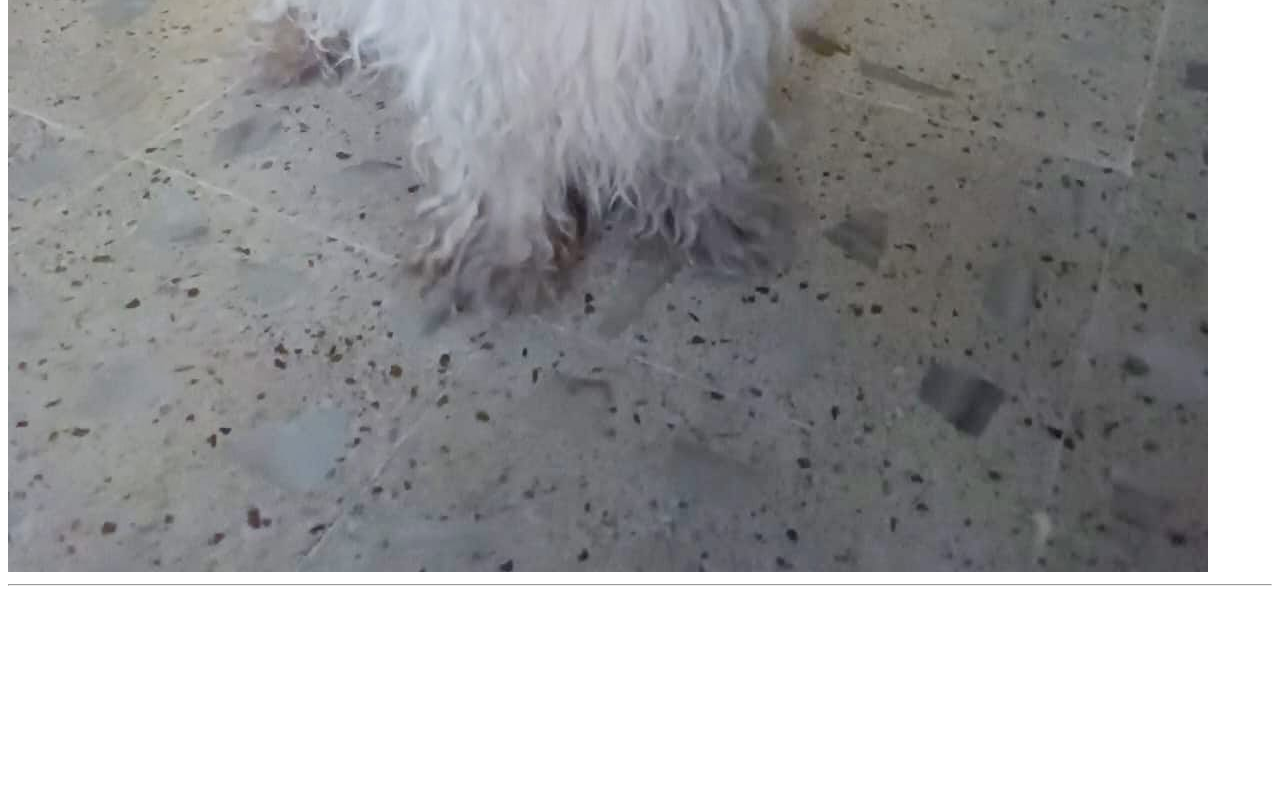
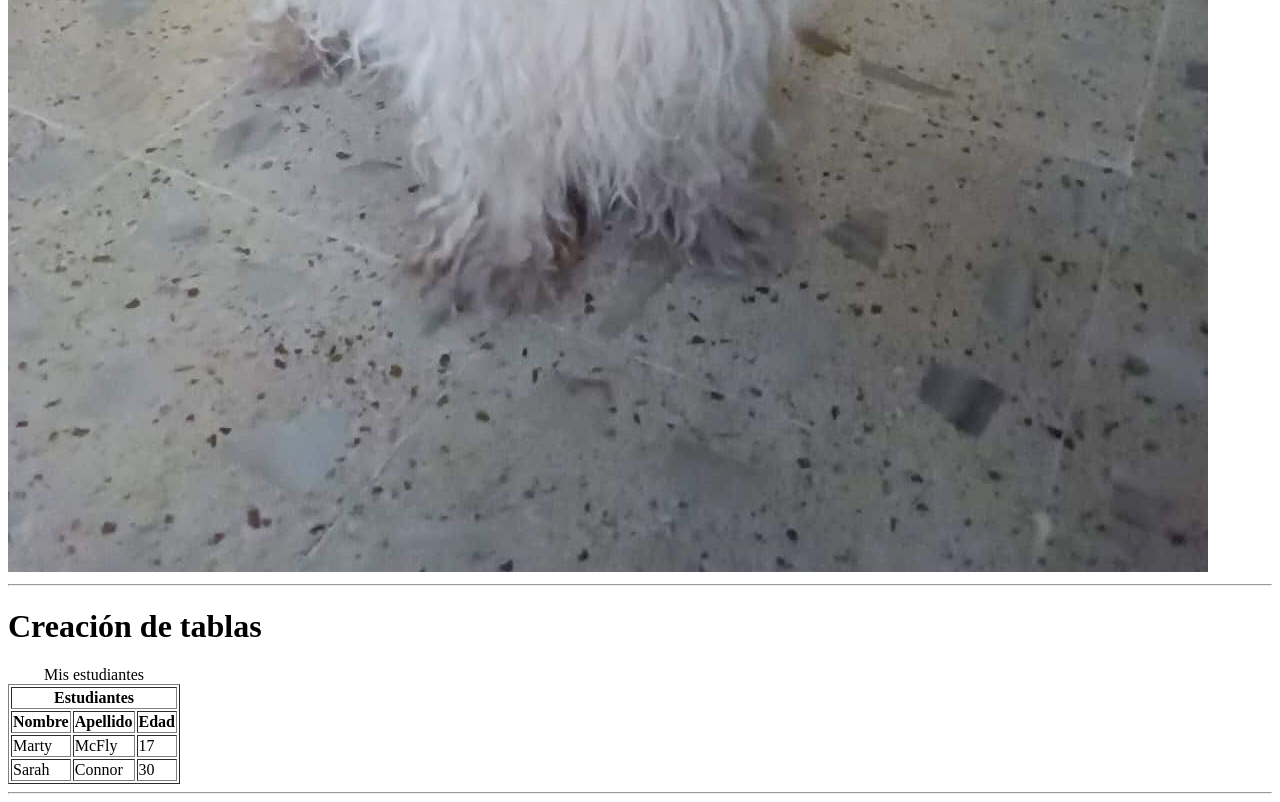
Before and after one commit to spectrum1009/PracticaHTML1, a plain HTML site: page index.html in a window 1280 px wide. Shown: the part 2326-3128 px from the top of the page. Before the commit the page ends 2920 px from the top, so only its background shows below. Drawn offline with Linux system fonts and the light colour scheme.

```diff
--- a/index.html
+++ b/index.html
@@ -64,5 +64,31 @@
     <img src="Satriani.jpeg" alt="Satriani mi perro" title="Satriani">
     <hr>
 
+    <h1>Creación de tablas</h1>
+    <table border="1">
+        <caption>Mis estudiantes</caption>
+        <tr>
+            <th colspan="3">Estudiantes</th>
+        </tr>
+        <tr>
+            <th>Nombre</th>
+            <th>Apellido</th>
+            <th>Edad</th>
+        </tr>
+
+        <tr>
+            <td>Marty</td>
+            <td>McFly</td>
+            <td>17</td>
+        </tr>
+
+        <tr>
+            <td>Sarah</td>
+            <td>Connor</td>
+            <td>30</td>
+        </tr>
+    </table>
+    <hr>
+
 </body>
 </html>
```
